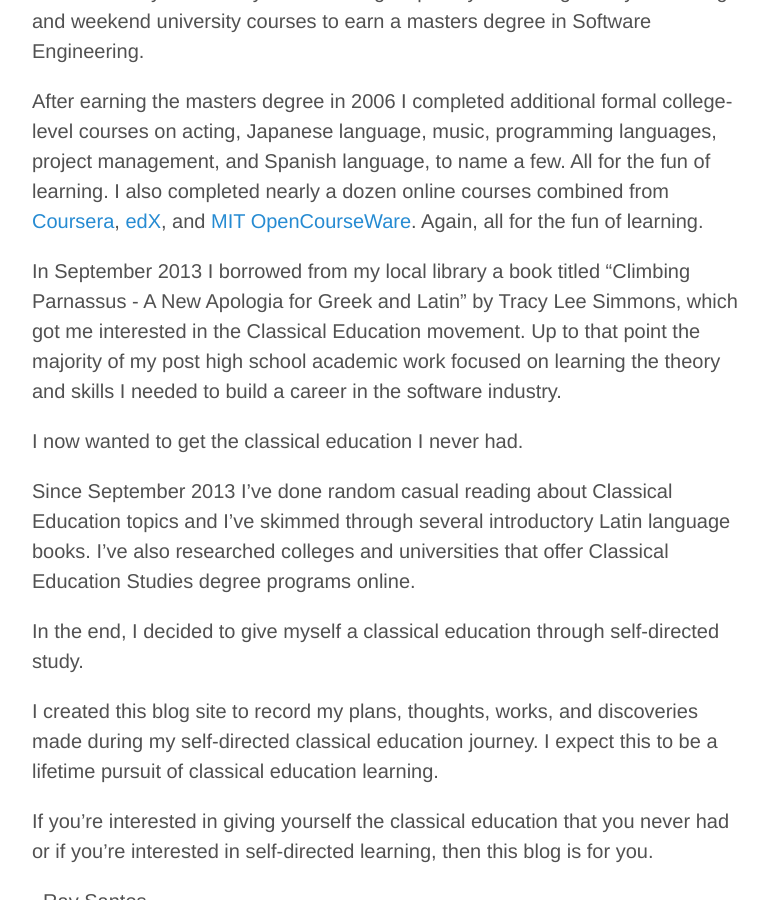
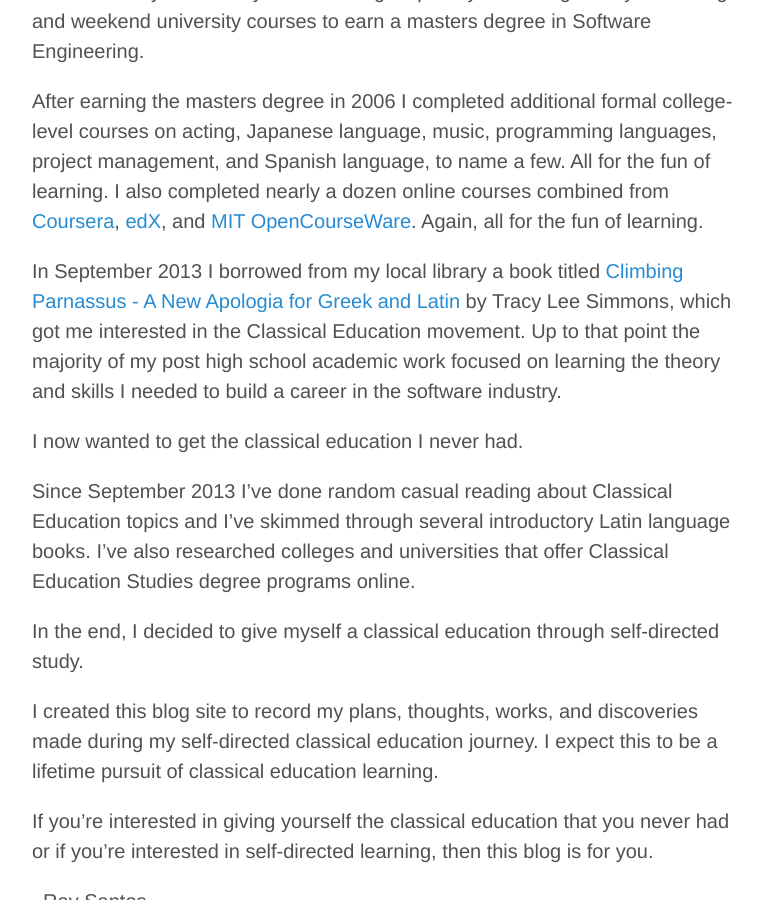
Before and after one commit to raysantoscom/raysantoscom.github.io, a Jekyll site: the page built from about.md, in a window 1280 px wide and 900 px high, scrolled down 1155 px. Shown: the whole window, without its empty margins (248-1016 px from the left). Built offline with Jekyll 4.4.1, drawn with Linux system fonts in a browser that asks for light colours; part of the change alters nothing that is shown.

```diff
--- a/about.md
+++ b/about.md
@@ -17,7 +17,7 @@ The discipline I learned and developed during my military years gave me an appre
 
 After earning the masters degree in 2006 I completed additional formal college-level courses on acting, Japanese language, music, programming languages, project management, and Spanish language, to name a few. All for the fun of learning. I also completed nearly a dozen online courses combined from [Coursera](https://www.coursera.org), [edX](https://www.edx.org), and [MIT OpenCourseWare](http://ocw.mit.edu/index.htm). Again, all for the fun of learning.
 
-In September 2013 I borrowed from my local library a book titled "Climbing Parnassus - A New Apologia for Greek and Latin" by Tracy Lee Simmons, which got me interested in the Classical Education movement. Up to that point the majority of my post high school academic work focused on learning the theory and skills I needed to build a career in the software industry.
+In September 2013 I borrowed from my local library a book titled [Climbing Parnassus - A New Apologia for Greek and Latin](http://www.amazon.com/gp/product/1933859504/ref=as_li_qf_sp_asin_il_tl?ie=UTF8&camp=1789&creative=9325&creativeASIN=1933859504&linkCode=as2&tag=6767151-20&linkId=UPRSMZBWKQYBHECO) by Tracy Lee Simmons, which got me interested in the Classical Education movement. Up to that point the majority of my post high school academic work focused on learning the theory and skills I needed to build a career in the software industry.
 
 I now wanted to get the classical education I never had.
 
```
